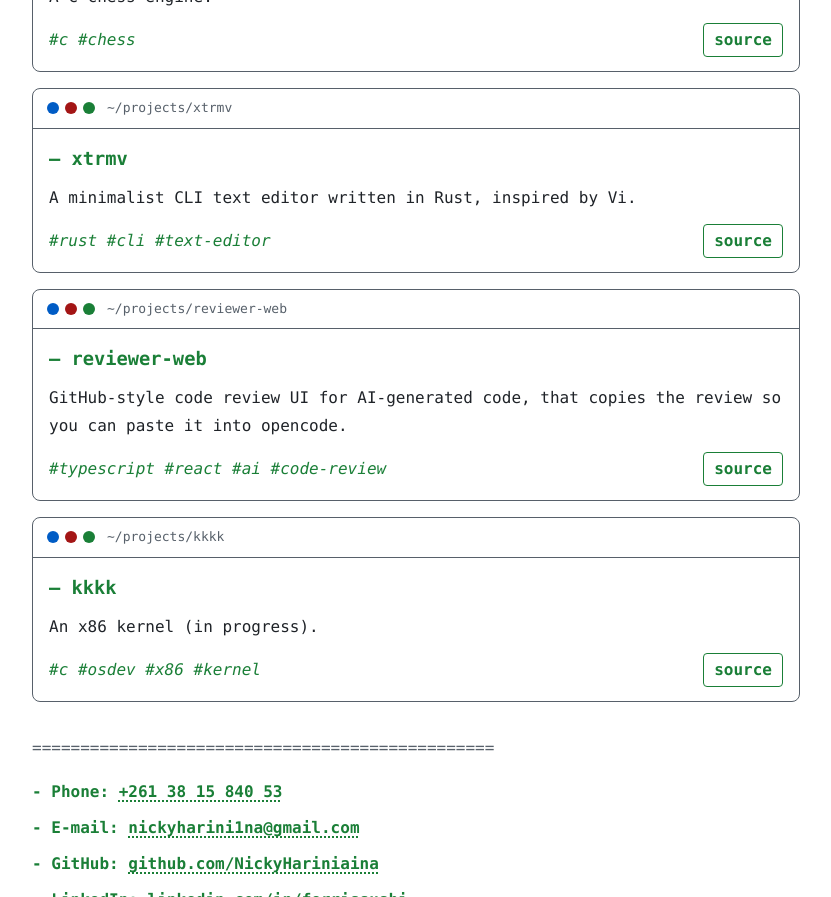
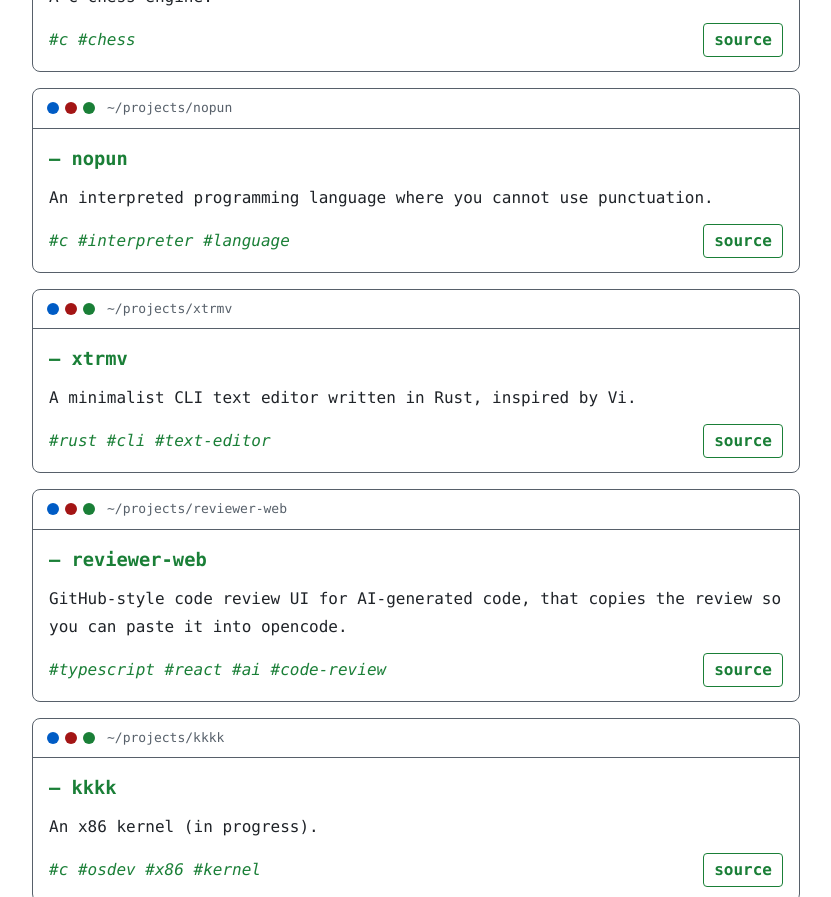
Before and after one commit to NickyHariniaina/nickyhariniaina, a React (Vite) app: page / in a window 1280 px wide. Shown: the part 1060-1957 px from the top of the page, without its empty margins (224-1055 px from the left). Built offline with nearby package versions, Linux system fonts and the light colour scheme.

Commit message:
feat: add nopun project

```diff
--- a/src/data.ts
+++ b/src/data.ts
@@ -59,6 +59,14 @@ export const projects: Project[] = [
     tags: ['c', 'chess'],
   },
   {
+    id: 'nopun',
+    title: 'nopun',
+    description:
+      'An interpreted programming language where you cannot use punctuation.',
+    source: 'https://github.com/NickyHariniaina/nopun',
+    tags: ['c', 'interpreter', 'language'],
+  },
+  {
     id: 'xtrmv',
     title: 'xtrmv',
     description:
```
